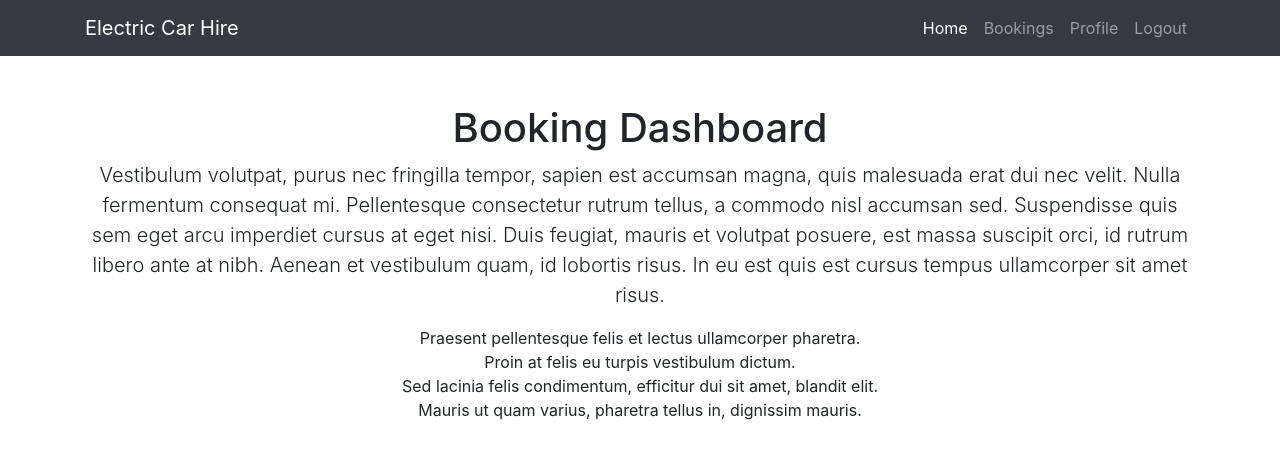
After one commit to nishanthc/Car-Booking-Management, a Flask app: page /bookings in a window 1280 px wide. The commit adds this page. Shown: the top 459 px of the page. Run offline with Flask 2, Linux system fonts and the light colour scheme; a user stored in the database is signed in; parts of the project's set-up code (start-up, migrations or seed data) failed here and were passed over; some libraries are stand-ins or nearby versions.

Commit message:
Added Bookings (dashboard) page

```diff
--- a/booking.py
+++ b/booking.py
@@ -0,0 +1,23 @@
+from flask import Blueprint, render_template, redirect, flash, url_for, request
+from flask_login import current_user, login_user, logout_user
+from forms import RegistrationForm, LoginForm, ProfileForm
+from init import app
+from models import db, User
+from user import *
+
+booking = Blueprint('booking',__name__)
+
+
+
+@booking.route('/bookings', methods=('GET', 'POST'))
+def bookings():
+    if not current_user.is_authenticated:
+        return redirect(url_for('core.home'))
+
+    return render_template('booking/dashboard.html', title='Bookings')
+
+
+
+
+if __name__ == '__main__':
+    app.run()
--- a/init.py
+++ b/init.py
@@ -24,9 +24,11 @@ db.create_all()
 from core import core
 from admin import admin
 from user import user
+from booking import booking
 app.register_blueprint(core)
 app.register_blueprint(user)
 app.register_blueprint(admin)
+app.register_blueprint(booking)
 csrf = CSRFProtect(app)
 
 if __name__ == '__main__':
--- /dev/null
+++ b/templates/booking/dashboard.html
@@ -0,0 +1,20 @@
+{% extends 'base.html' %}
+
+{% block container %}
+    <div class="row">
+    <div class="col-lg-12 text-center">
+      <h1 class="mt-5">Booking Dashboard</h1>
+      <p class="lead">Vestibulum volutpat, purus nec fringilla tempor, sapien est accumsan magna, quis malesuada erat
+          dui nec velit. Nulla fermentum consequat mi. Pellentesque consectetur rutrum tellus, a commodo nisl accumsan
+          sed. Suspendisse quis sem eget arcu imperdiet cursus at eget nisi. Duis feugiat, mauris et volutpat posuere,
+          est massa suscipit orci, id rutrum libero ante at nibh. Aenean et vestibulum quam, id lobortis risus. In eu
+          est quis est cursus tempus ullamcorper sit amet risus.</p>
+      <ul class="list-unstyled">
+        <li>Praesent pellentesque felis et lectus ullamcorper pharetra.</li>
+        <li>Proin at felis eu turpis vestibulum dictum.</li>
+        <li>Sed lacinia felis condimentum, efficitur dui sit amet, blandit elit.</li>
+        <li>Mauris ut quam varius, pharetra tellus in, dignissim mauris.</li>
+      </ul>
+    </div>
+  </div>
+{% endblock %}
--- a/templates/partials/nav.html
+++ b/templates/partials/nav.html
@@ -18,6 +18,9 @@
 
             {% if current_user.is_authenticated %}
                 <li class="nav-item">
+                    <a class="nav-link" href="/bookings">Bookings</a>
+                </li>
+                <li class="nav-item">
                     <a class="nav-link" href="/profile">Profile</a>
                 </li>
                 <li class="nav-item">
```
